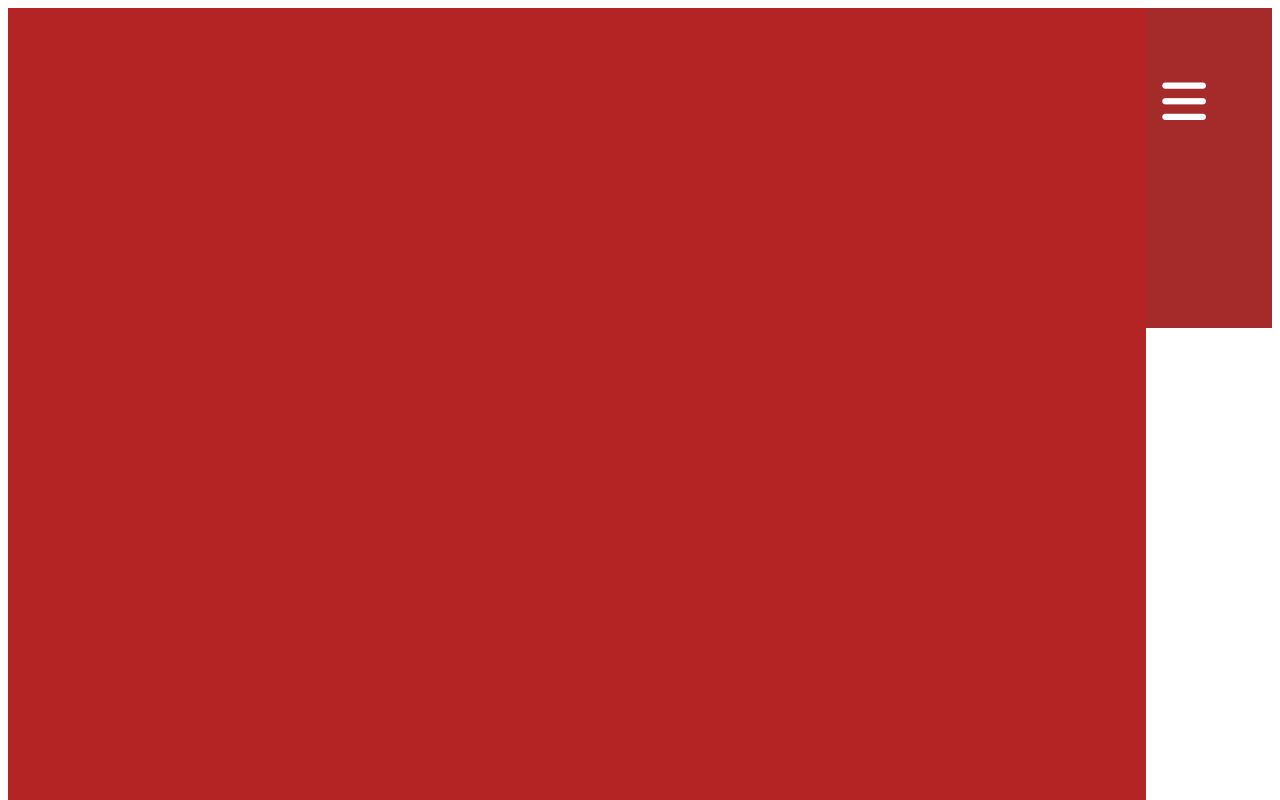
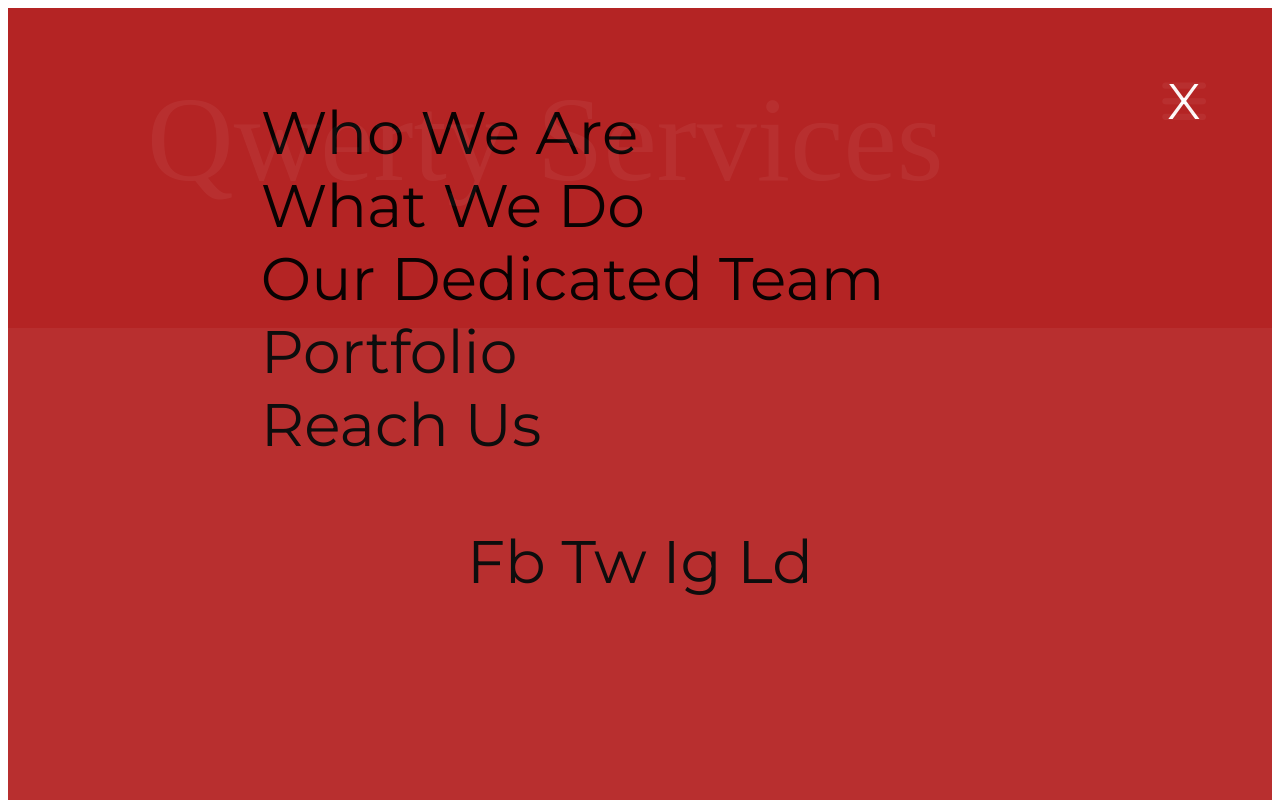
Before and after one commit to kaalvairab/qwertyservices, a plain HTML site: page index.html in a window 1280 px wide. Both pictures are taken after a click on the element 1184 px from the left and 70 px from the top of the page. Drawn offline with Linux system fonts and the light colour scheme.

Commit message:
menu updated

```diff
--- a/index.html
+++ b/index.html
@@ -13,6 +13,7 @@
 
   <!-- Font Library -->
   <link href="https://fonts.googleapis.com/css?family=Montserrat:300,400,500&display=swap" rel="stylesheet" />
+
   <!--Custom Stylesheet link -->
   <link rel="stylesheet" type="text/css" href="style.css" />
 
@@ -41,35 +42,24 @@
 
   <!-- The Modal  Navbar-->
   <div id="myModal" class="modal">
+    <div class="menu modal-close " id="menuClose">
+      X
+    </div>
 
-    <!-- <div class="navbar navbar-transform">
-      <div class="row"> -->
-    <!-- Navbar Title --
-        <div class="navbar-title">Qwerty Services</div>
+    <div class="modal-menu">
+      <a href="#about"> Who We Are</a>
+      <a href="#services">What We Do</a>
+      <a href="#team">Our Dedicated Team</a>
+      <a href="#works">Portfolio</a>
+      <a href="#contact"> Reach Us</a>
+    </div>
 
-        <!-- close Btn --
-        <div class="navbar-close">
-          <span class="close">&times;</span>
-        </div>
-      </div>
-      <div class="row">
-        <!-- Navbar Menu list --
-        <div class="navbar-menu">
-          <a href="#about">Who We Are</a><br />
-          <a href="#services">What We Do</a><br />
-          <a href="#works">What We Did</a><br />
-          <a href="#contact">Get in Touch</a><br />
-          <a href="#">We are hiring</a>
-        </div>
-        </br></br>
-        <!-- Social Icons --
-        <div class="navbar-social">
-          <a href="#"><i class="fab fa-facebook-f"></i></a>
-          <a href="#"><i class="fab fa-instagram"></i></a>
-          <a href="#"><i class="fab fa-twitter"></i></a>
-        </div>
-      </div>
-    </div>-->
+    <div class="social-icon">
+      <a href="#">Fb</a>
+      <a href="#">Tw</a>
+      <a href="#">Ig</a>
+      <a href="#">Ld</a>
+    </div>
   </div>
 
   <script>
@@ -80,18 +70,17 @@
     var btn = document.getElementById("myBtn");
 
     // Get the <span> element that closes the modal
-    var span = document.getElementsByClassName("close")[0];
+    var close = document.getElementById("menuClose");
 
     // When the user clicks the button, open the modal
     btn.onclick = function () {
       modal.style.display = "block";
       document.body.style.position = 'fixed';
-      $('.navbar-transform').toggleClass('navbar');
 
     };
 
     // When the user clicks on <span> (x), close the modal
-    span.onclick = function () {
+    close.onclick = function () {
       modal.style.display = "none";
       document.body.style.position = '';
     };
--- a/style.css
+++ b/style.css
@@ -12,66 +12,56 @@ html {
 .modal {
   display: none; /* Hidden by default */
   position: absolute; /* Stay in place */
- padding-top: 100px; /* Location of the box */
+ padding-top: 5%;
   left: 0;
   top: 0;
-
-  width: 90%;
+opacity: 95%;
+  width: 100%;
   height: 100%;
   margin: auto;
   overflow: auto; /* Enable scroll if needed */
   background-color: #b52424;
+  cursor: pointer;
 
 }
-/* Navbar */
-.navbar {
-  height: 100%;
-  background-color: #b52424;
-  display: hidden; /* Hidden by default */
-  position: absolute;
-  padding: 1%;
-  top: 0;
-  left: 0;
-  right: 0;
-  bottom: 0;
-}
-.navbar-menu {
-  font-size: 60px;
-  float: left;
-  margin-top: 1%;
-  margin-left: 15%;
-}
-.navbar-menu:hover {
-  text-decoration: underline;
+
+/* modal menu */
+.modal-menu{
+  display: flex;
+  flex-direction: column;
+  padding-top: 2%;
 }
 
-/* nsvbar Close Button */
-.navbar-close {
-  float: right;
-  font-size: 80px;
-  margin-top: 1%;
-  margin-right: 2%;
+.modal-menu>a{
+  color: #000;
+  text-align: left;
+  padding-left: 20%;
+  text-decoration: none;
+  font-size: 60px;
 }
 
-.navbar-close:hover,
-.navbar-close:focus {
-  color: #000;
-  cursor: pointer;
-}
-
-.navbar-title {
-  float: left;
-  margin-top: 2%;
-  margin-left: 2%;
-  font-size: 35px;
+.modal-menu>a:hover{
+  text-decoration: underline;
   font-weight: bold;
 }
 
-.navbar-social {
-  font-size: 50px;
-  margin-left: 5%;
+.social-icon{
+  font-size: 60px;
+  padding-top: 5%;
 }
-
+.social-icon>a{
+  color: #000;
+  text-decoration: none;
+}
+.social-icon>a:hover{
+  text-decoration: overline;
+}
+/* modal Close Button */
+.modal-close:hover{
+ color: #000;
+ font-weight: bold;
+ font-size: 60px;
+}
 
 
 .parallax {
```
